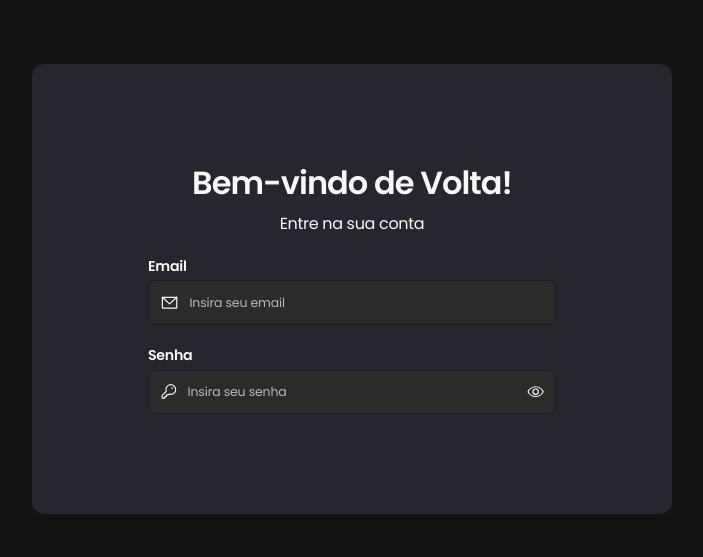
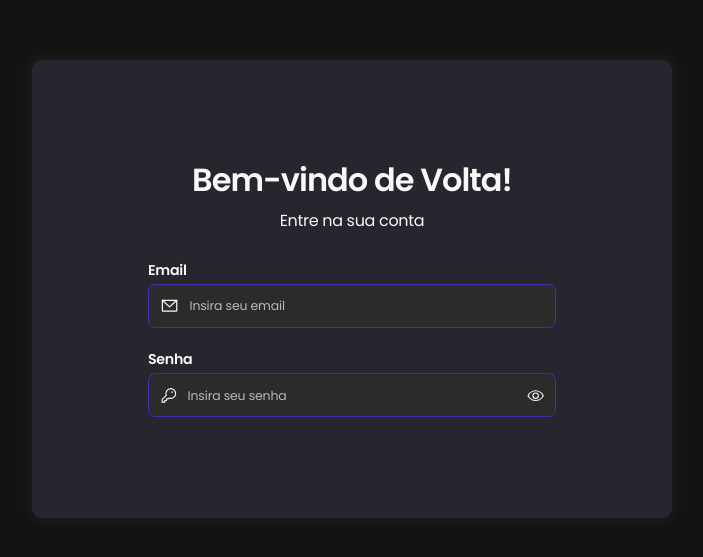
Before and after one commit to BetaTH/auth-project, a Next.js app in the folder web/: page /login in a window 1280 px wide. Shown: the part 111-668 px from the top of the page, without its empty margins (288-991 px from the left). Built offline with nearby package versions, Linux system fonts and the light colour scheme.

Commit message:
refactor: design changes (color, shadows, spacing)

```diff
--- a/web/src/components/Input/index.tsx
+++ b/web/src/components/Input/index.tsx
@@ -29,9 +29,9 @@ const Input = forwardRef<HTMLInputElement, InputProps>(
       setIsPasswordVisible((isPasswordVisible) => !isPasswordVisible);
     }
 
-    const notExistLeftIconClass = !leftIcon && "rounded-l-[0.8rem] pl-base";
+    const notExistLeftIconClass = !leftIcon && "rounded-l-[0.8rem] pl-md";
     const notExistRightIconClass =
-      !(type === "password") && !rightIcon && "rounded-r-[0.8rem] pr-base";
+      !(type === "password") && !rightIcon && "rounded-r-[0.8rem] pr-md";
     const iconClass = "h-[2.4rem] w-[2.4rem] my-auto mx-md text-gray-50";
 
     return (
@@ -43,7 +43,7 @@ const Input = forwardRef<HTMLInputElement, InputProps>(
         </label>
         <div
           className={`flex w-full max-h-48 bg-gray-600 rounded-[0.8rem] border-[0.2rem] duration-100 ${
-            focused ? "border-gray-400" : "border-gray-800"
+            focused ? "border-violet-200" : "border-violet-700"
           }`}
         >
           {leftIcon &&
--- a/web/src/pages/login/index.tsx
+++ b/web/src/pages/login/index.tsx
@@ -4,7 +4,7 @@ import Input from "../../components/Input";
 export default function Login() {
   return (
     <div className="flex w-full min-h-screen">
-      <div className="flex flex-col items-center justify-center px-[13.05rem] py-[11.3rem] bg-gray-700 w-[72rem] h-fit m-auto rounded-[12px] gap-lg">
+      <div className="flex flex-col items-center justify-center px-[13.05rem] py-[11.3rem] bg-gray-700 w-[72rem] h-fit m-auto rounded-[1.2rem] gap-xl shadow-md">
         <div className="flex flex-col gap-md items-center">
           <h1 className="text-gray-100 text-style-semibold-4xl">
             Bem-vindo de Volta!
@@ -13,6 +13,7 @@ export default function Login() {
             Entre na sua conta
           </h2>
         </div>
+        <form id="login-form" className="w-full flex flex-col gap-lg">
           <Input
             label="Email"
             type="text"
@@ -25,6 +26,7 @@ export default function Login() {
             placeholder="Insira seu senha"
             leftIcon={<Key />}
           />
+        </form>
       </div>
     </div>
   );
--- a/web/src/styles/design/theme.js
+++ b/web/src/styles/design/theme.js
@@ -55,5 +55,8 @@ const theme = {
     xl: "3.2rem",
     "2xl": "6.4rem",
   },
+  boxShadow: {
+    md: "0rem 0rem 1.5rem 0.5rem rgba(222,222,255,0.05)",
+  },
 };
 module.exports = theme;
```
Lines whose indentation alone changed are shown as unchanged.
